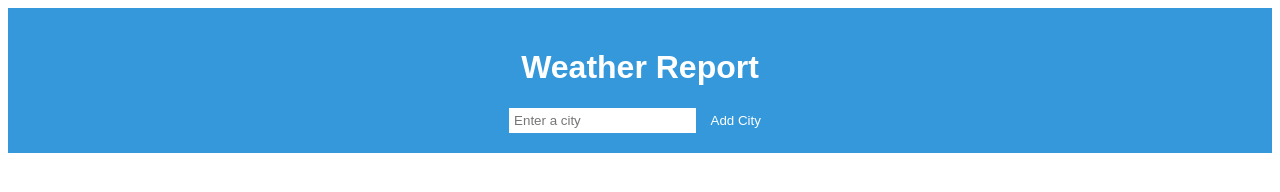
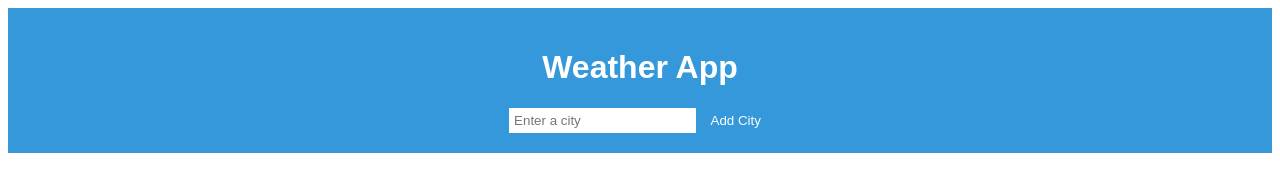
Before and after one commit to Tanmay170/Task-whether-App, a plain HTML site: page index.html in a window 1280 px wide. Drawn offline with Linux system fonts and the light colour scheme.

Commit message:
Update index.html

```diff
--- a/index.html
+++ b/index.html
@@ -54,7 +54,7 @@
 
 <body>
     <header>
-        <h1>Weather Report</h1>
+        <h1>Weather App</h1>
         <input type="text" id="custom-city" placeholder="Enter a city">
         <button id="add-city">Add City</button>
     </header>
```
